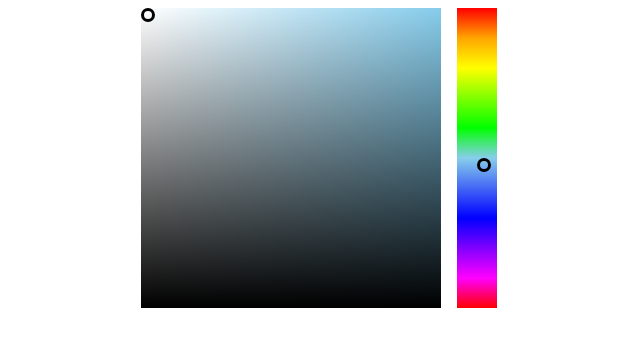
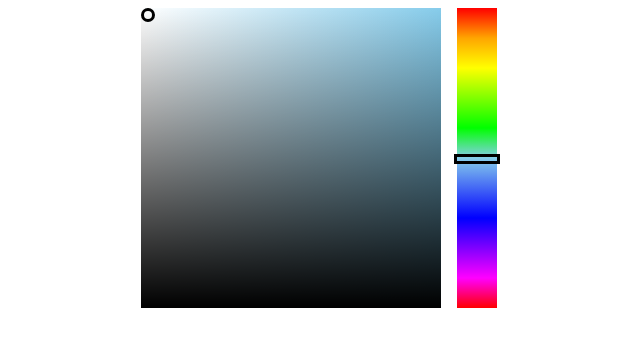
Before and after one commit to jao-rz/color-picker, a plain HTML site: page index.html in a window 1280 px wide. Both pictures are taken after a click on the element 798 px from the left and 158 px from the top of the page. Shown: the full height of the page, 321-961 px from the left. Drawn offline with Linux system fonts and the light colour scheme.

Commit message:
Changed color slider marker shape. Fix: color slider marker can only move on the Y axis; removed X-axis movement.

```diff
--- a/script.js
+++ b/script.js
@@ -24,7 +24,7 @@ let colorPickerCtx = colorPickerCanvas.getContext('2d');
 var zoomLevel = getComputedStyle(document.body).zoom;
 
 var colorPickerCanvasPerimeter = colorPickerCanvas.getBoundingClientRect();
-var color = 'blue';
+var color = 'red';
 var dragging = false;
 
 //CREATE A HORIZONTAL GRADIENT ON THE CANVAS
@@ -141,7 +141,6 @@ colorSlider.addEventListener('click', (event) => {
   colorPickerCtx.fillRect(0, 0, 300, 300);
 
   //PLACE MARKER WHERE MOUSE IS CLICKED ON SLIDER
-  colorSliderMarker.style.top = event.offsetY + 'px';
-  colorSliderMarker.style.left = event.offsetX + 'px';
+  colorSliderMarker.style.top = event.offsetY - 4 + 'px';
 
 });
--- a/styles.css
+++ b/styles.css
@@ -29,6 +29,7 @@
     position: relative;
     height: 300px;
     display: flex;
+    justify-content: center;
 }
 
 .colorSlider {
@@ -37,9 +38,8 @@
 
 .colorSliderMarker {
     position: absolute;
-    border-radius: 50%;
     background-color: rgba(255, 255, 255, 0);
     border-style: solid;
-    width: 8px;
-    height: 8px;
+    width: 40px;
+    height: 4px;
 }
```
